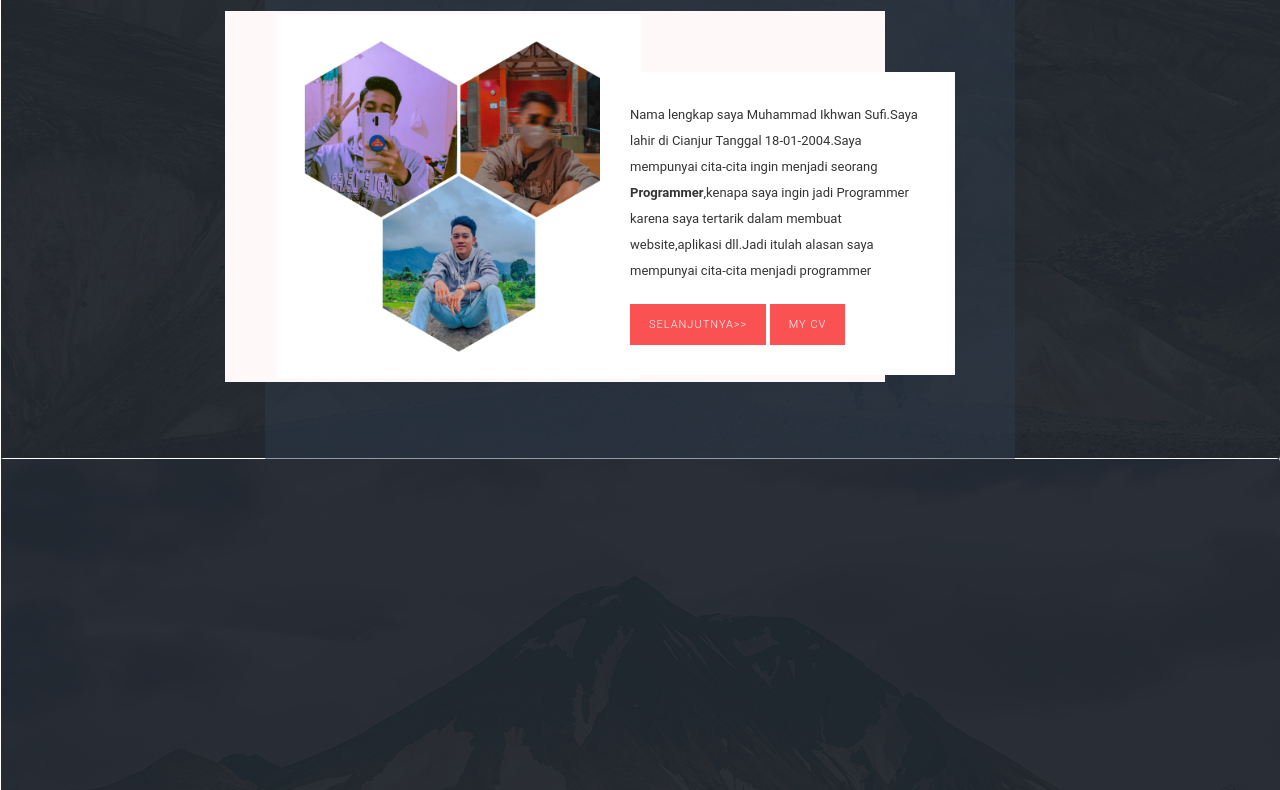
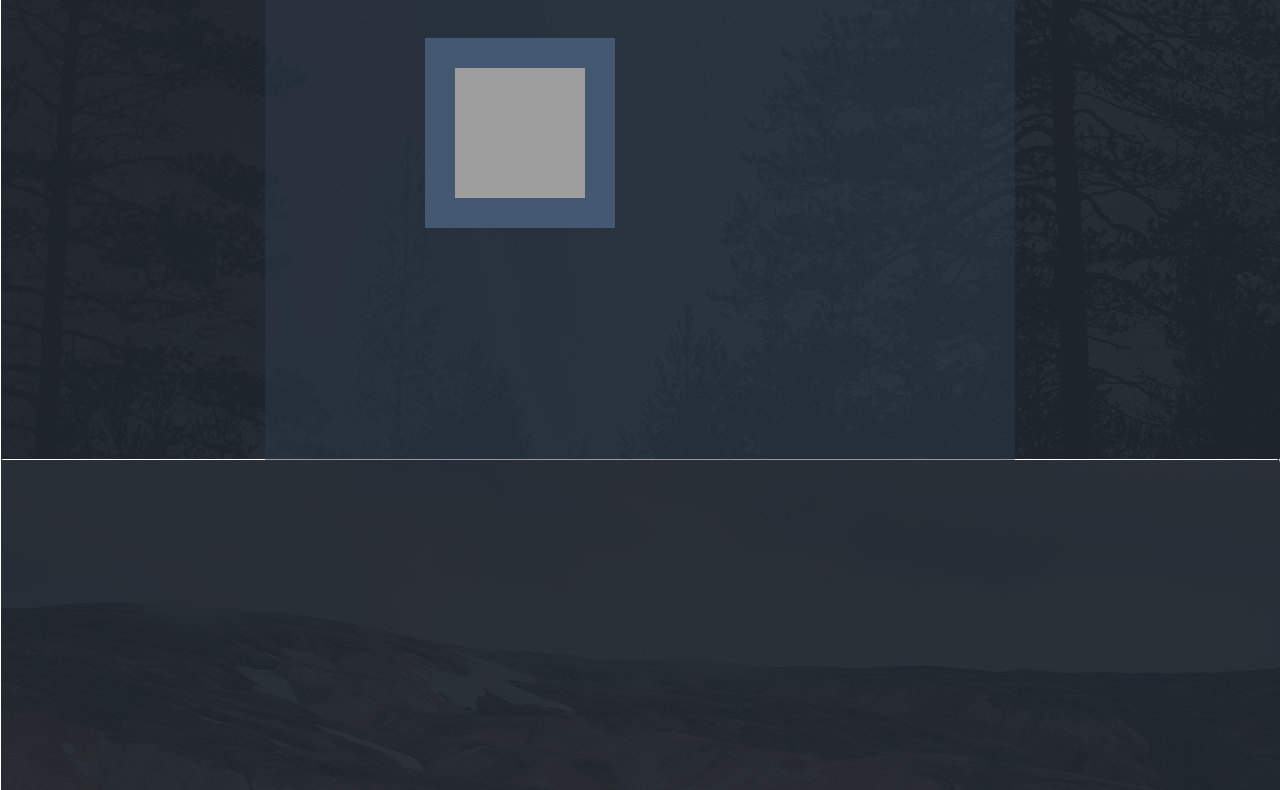
Before and after one commit to muhammadikhwan-portfolio/muhammadikhwan-portfolio.github.io, a plain HTML site: page index.html in a window 1280 px wide. Shown: the part 341-1131 px from the top of the page. Drawn offline with nearby package versions, Linux system fonts and the light colour scheme; grey boxes are pictures that could not be loaded.

Commit message:
Update index.html

```diff
--- a/index.html
+++ b/index.html
@@ -42,6 +42,33 @@
             </li>
           </ul>
         </nav>
+        <section class="panel b-blue" id="1">
+          <article class="panel__wrapper">
+            <div class="panel__content">
+              <div class="container">
+                <div class="row">
+                  <div class="col-md-8 col-md-offset-2">
+                    <div class="home-content">
+                      <div class="home-heading">
+                        <h1><em>Muhammad </em> Ikhwan Sufi</h1>
+                      </div>
+                      <div class="row">
+                        <div class="col-md-12">
+                          <div class="home-box-content">
+
+                            <div class="right-image">
+                              <img src="img/wan.png" alt="" width="130" height="130">
+                            </div>
+                          </div>
+                        </div>
+                      </div>
+                    </div>
+                  </div>
+                </div>
+              </div>
+            </div>
+          </article>
+        </section>
         <section class="panel b-yellow" id="2">
           <article class="panel__wrapper">
             <div class="panel__content">
```
